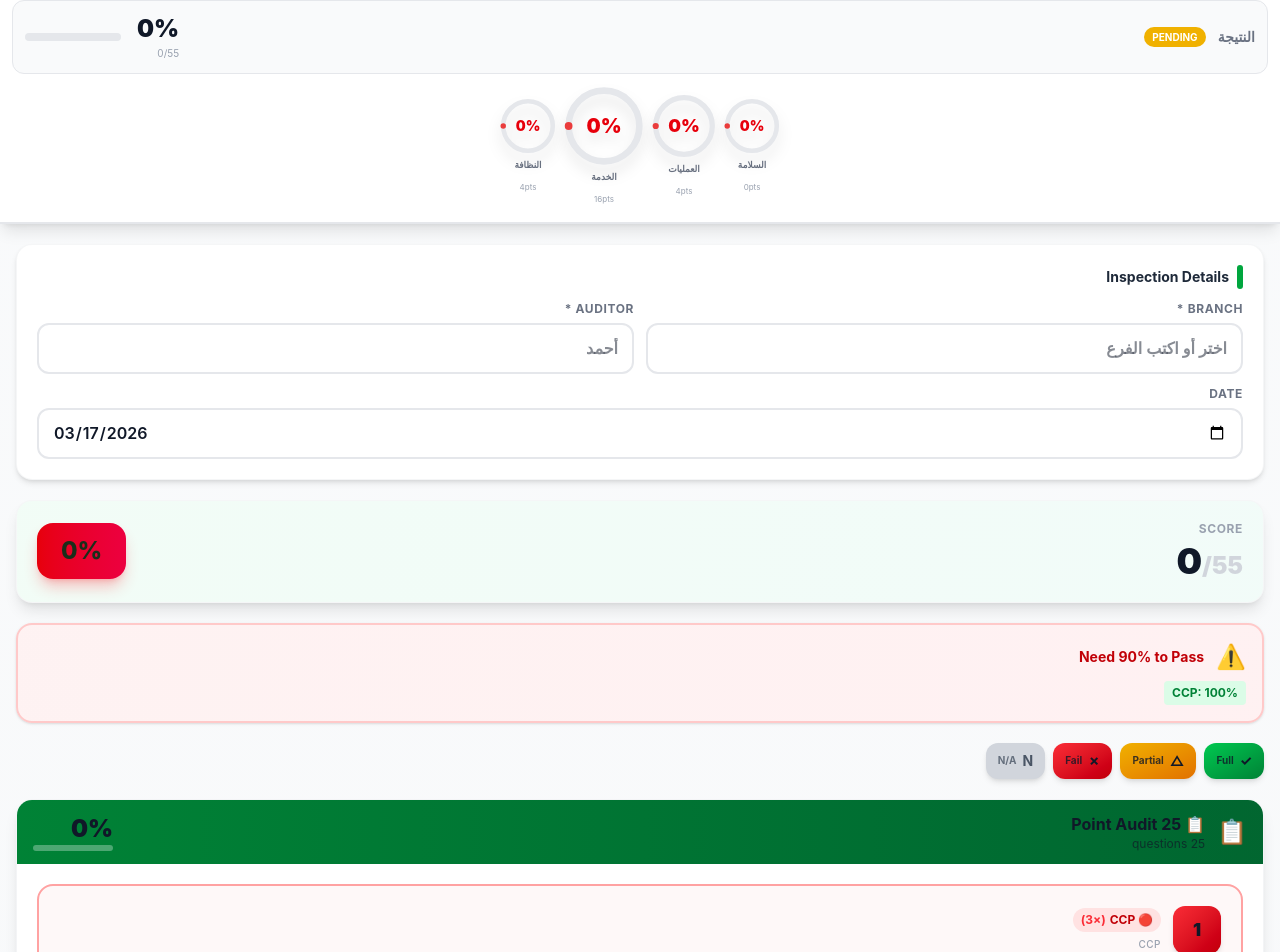
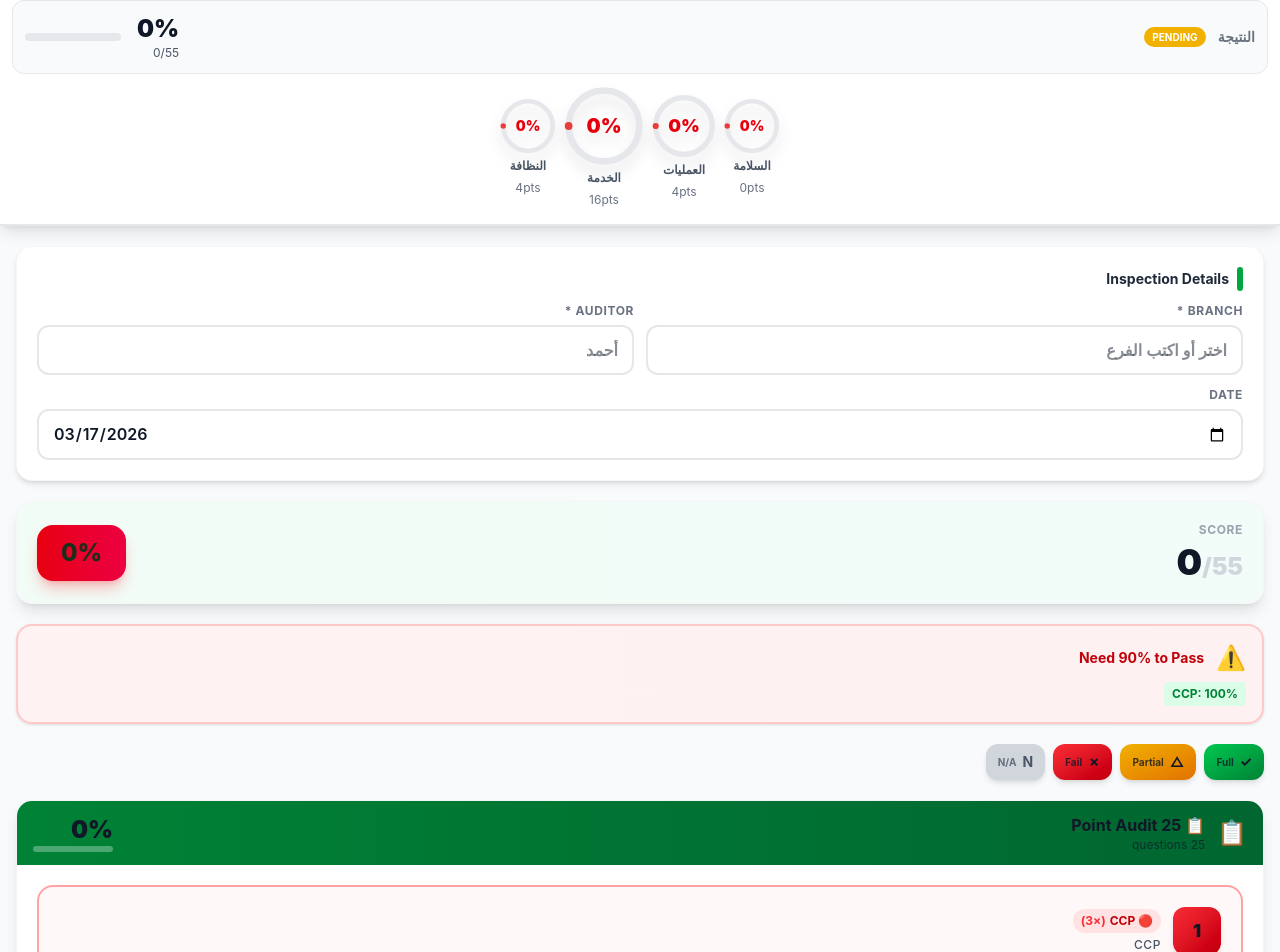
Before and after one commit to walidsobhie-code/green-cafe-audit, a Next.js app: page / in a window 1280 px wide. Shown: the part 72-1024 px from the top of the page. Built offline with nearby package versions, Linux system fonts and the light colour scheme.

Commit message:
fix: improve text contrast and heading hierarchy

```diff
--- a/app/AuditForm.tsx
+++ b/app/AuditForm.tsx
@@ -408,7 +408,7 @@ ${actionText}`;
             <div className="flex items-center gap-4">
               <div className="text-right">
                 <div className="text-2xl font-black text-gray-900">{currentCalc.pct}%</div>
-                <div className="text-[10px] text-gray-400">{currentCalc.total}/{currentCalc.max}</div>
+                <div className="text-xs text-gray-600">{currentCalc.total}/{currentCalc.max}</div>
               </div>
               {/* Progress bar */}
               <div className="w-24 h-2 bg-gray-200 rounded-full overflow-hidden">
@@ -450,8 +450,8 @@ ${actionText}`;
                     </div>
                   </div>
                   <div className="text-center mt-1">
-                    <span className="text-[9px] font-bold text-gray-500 block">{cat.label}</span>
-                    <span className="text-[8px] text-gray-400">{pointCount}pts</span>
+                    <span className="text-xs font-bold text-gray-600 block">{cat.label}</span>
+                    <span className="text-xs text-gray-500">{pointCount}pts</span>
                   </div>
                 </div>
               );
@@ -491,10 +491,10 @@ ${actionText}`;
           <>
             {/* Branch Info - Mobile Responsive */}
             <div className="bg-white rounded-xl sm:rounded-2xl shadow-md p-4 sm:p-5 mb-4 sm:mb-5 border border-gray-100/80">
-              <h3 className="text-base sm:text-sm font-bold text-gray-800 mb-3 sm:mb-3 flex items-center gap-2">
+              <h2 className="text-base sm:text-sm font-bold text-gray-800 mb-3 sm:mb-3 flex items-center gap-2">
                 <span className="w-1.5 h-5 sm:h-6 bg-green-600 rounded-full inline-block"></span>
                 {t('معلومات التفتيش', 'Inspection Details')}
-              </h3>
+              </h2>
               <div className="grid grid-cols-1 sm:grid-cols-2 gap-3">
                 <div>
                   <label className="block text-xs font-bold text-gray-500 mb-1.5 uppercase tracking-wider">{t('الفرع', 'Branch')} *</label>
@@ -632,7 +632,7 @@ ${actionText}`;
                                   </span>
                                 )}
                               </div>
-                              <p className="text-[10px] text-gray-400 font-medium uppercase tracking-wider mt-1">
+                              <p className="text-xs text-gray-600 font-medium uppercase tracking-wider mt-1">
                                 {isArabic ? p.categoryAr : p.category}
                               </p>
                             </div>
@@ -716,7 +716,7 @@ ${actionText}`;
                             className="w-full bg-gray-50 border-2 border-gray-100 rounded-xl px-3 py-2 text-sm text-gray-700 focus:border-green-400 outline-none resize-none transition-all"
                           />
                           {scores[p.id]?.note && (
-                            <span className="absolute bottom-2 right-2 text-[10px] text-gray-400">
+                            <span className="absolute bottom-2 right-2 text-xs text-gray-600">
                               {scores[p.id]?.note.length}/200
                             </span>
                           )}
```
